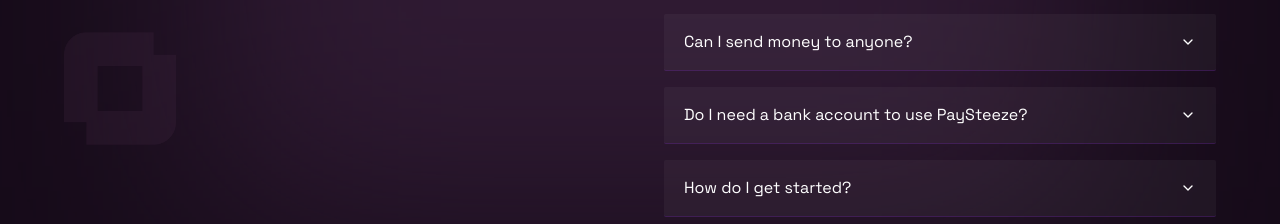
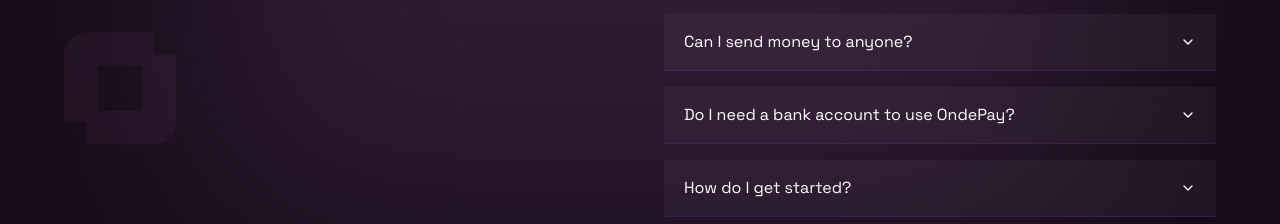
Before and after one commit to ikwerre-dev/ondepay, a React (Vite) app: page /faq in a window 1280 px wide. Shown: the part 320-544 px from the top of the page. Built offline with nearby package versions, Linux system fonts and the light colour scheme.

Commit message:
fixed ui bugs

```diff
--- a/src/components/faq.tsx
+++ b/src/components/faq.tsx
@@ -1,6 +1,6 @@
-import React, { useState } from 'react';
-import { ChevronDown } from 'lucide-react';
-import faqimage from '../assets/faq.png';
+import React, { useState } from "react";
+import { ChevronDown } from "lucide-react";
+import faqimage from "../assets/faq.png";
 
 interface AccordionItemProps {
   question: string;
@@ -9,7 +9,12 @@
   onClick: () => void;
 }
 
-const AccordionItem: React.FC<AccordionItemProps> = ({ question, answer, isOpen, onClick }) => {
+const AccordionItem: React.FC<AccordionItemProps> = ({
+  question,
+  answer,
+  isOpen,
+  onClick,
+}) => {
   return (
     <div className="bg-[#ccc]/5 px-5 rounded-sm border-b border-purple-800/30">
       <button
@@ -20,13 +25,13 @@
         <span>{question}</span>
         <ChevronDown
           className={`w-4 h-4 transition-transform duration-200 ${
-            isOpen ? 'transform rotate-180' : ''
+            isOpen ? "transform rotate-180" : ""
           }`}
         />
       </button>
       <div
         className={`overflow-hidden transition-all duration-200 ${
-          isOpen ? 'max-h-40' : 'max-h-0'
+          isOpen ? "max-h-40" : "max-h-0"
         }`}
       >
         <div className="py-4 text-gray-400">{answer}</div>
@@ -41,24 +46,29 @@
   const faqs = [
     {
       question: "What is OndePay?",
-      answer: "OndePay is a modern digital payment solution that combines security with convenience."
+      answer:
+        "OndePay is a platform that provides virtual US cards for online transactions, making it easy and secure to shop, pay bills, and manage finances globally.",
     },
     {
       question: "How secure is OndePay?",
-      answer: "We utilize WhatsApp's end-to-end encryption along with our own advanced security protocols to ensure your transactions are fully protected."
+      answer:
+        "We prioritize security with industry-standard encryption and our own advanced security protocols, ensuring your virtual card transactions are protected.",
     },
     {
       question: "Can I send money to anyone?",
-      answer: "Yes, you can send money to any OndePay user instantly and securely."
+      answer:
+        "Currently, OndePay focuses on virtual card issuance. You can use your OndePay card for online purchases and payments, but direct money transfers are not yet supported.",
     },
     {
-      question: "Do I need a bank account to use PaySteeze?",
-      answer: "No, you can use PaySteeze without a traditional bank account. Simply load your account using various payment methods."
+      question: "Do I need a bank account to use OndePay?",
+      answer:
+        "No, you do not need a traditional bank account. You can fund your OndePay virtual card using various payment methods like credit/debit cards or bank transfers.",
     },
     {
       question: "How do I get started?",
-      answer: "Download the app, create an account, and verify your identity to start using OndePay."
-    }
+      answer:
+        "Download the app, create an account, complete the identity verification process, and generate your virtual US card to begin using OndePay.",
+    },
   ];
 
   const handleClick = (index: number) => {
@@ -70,12 +80,13 @@
       <div className="max-w-6xl mx-auto">
         <div className="grid md:grid-cols-2 gap-12 items-start">
           <div>
-            <h2 className="text-purple-300 mb-4 text-xl">Frequently Asked Question</h2>
+            <h2 className="text-purple-300 mb-4 text-xl">
+              Frequently Asked Question
+            </h2>
             <h1 className="text-3xl font-semibold mb-8 text-white/30">
               What would you like to know about OndePay?
             </h1>
-            <img src={faqimage} className='w-[7rem] mt-[3rem]' alt="" />
-
+            <img src={faqimage} className="w-[7rem] mt-[3rem]" alt="" />
           </div>
 
           <div className="relative z-10">
```
